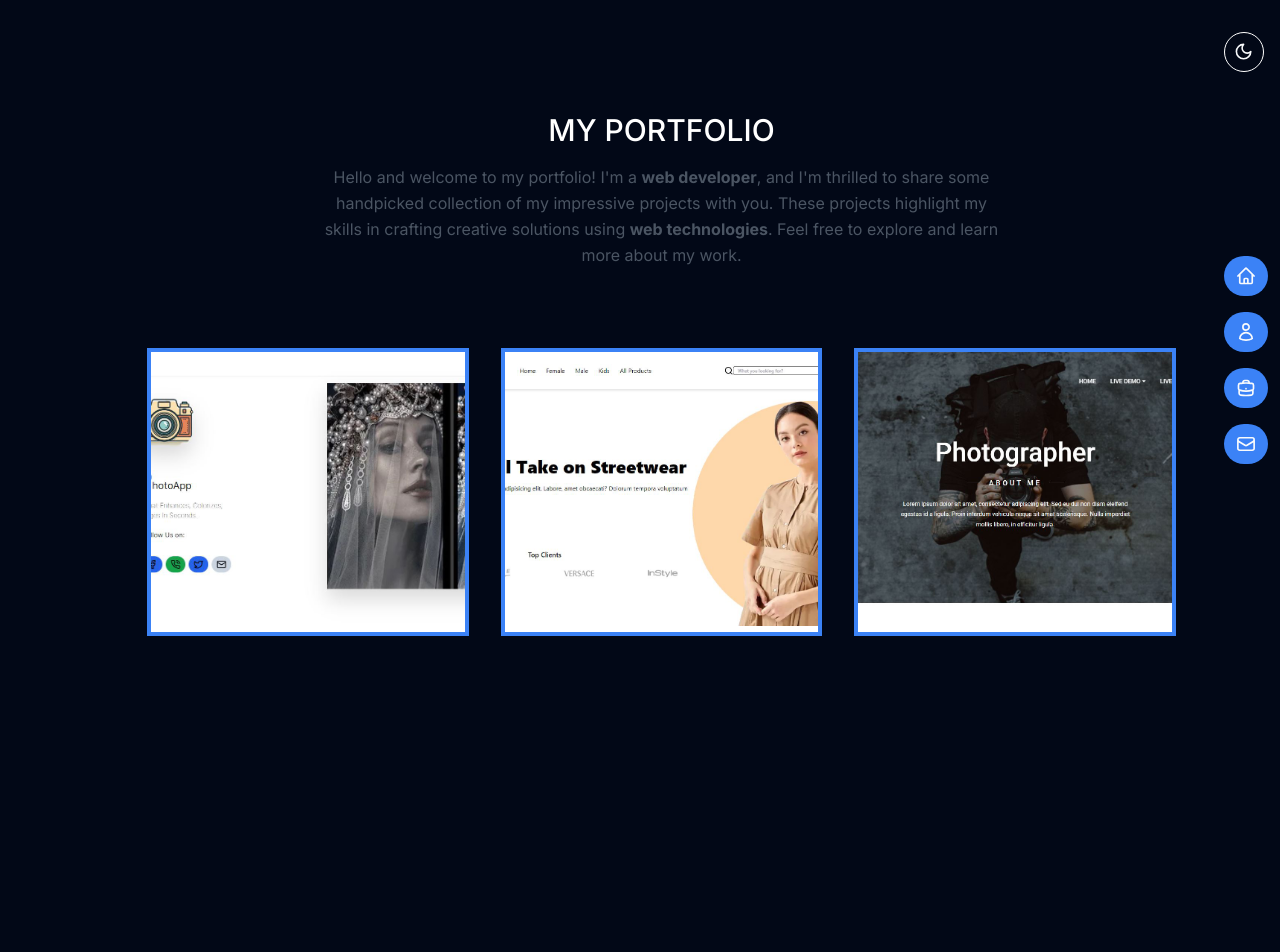
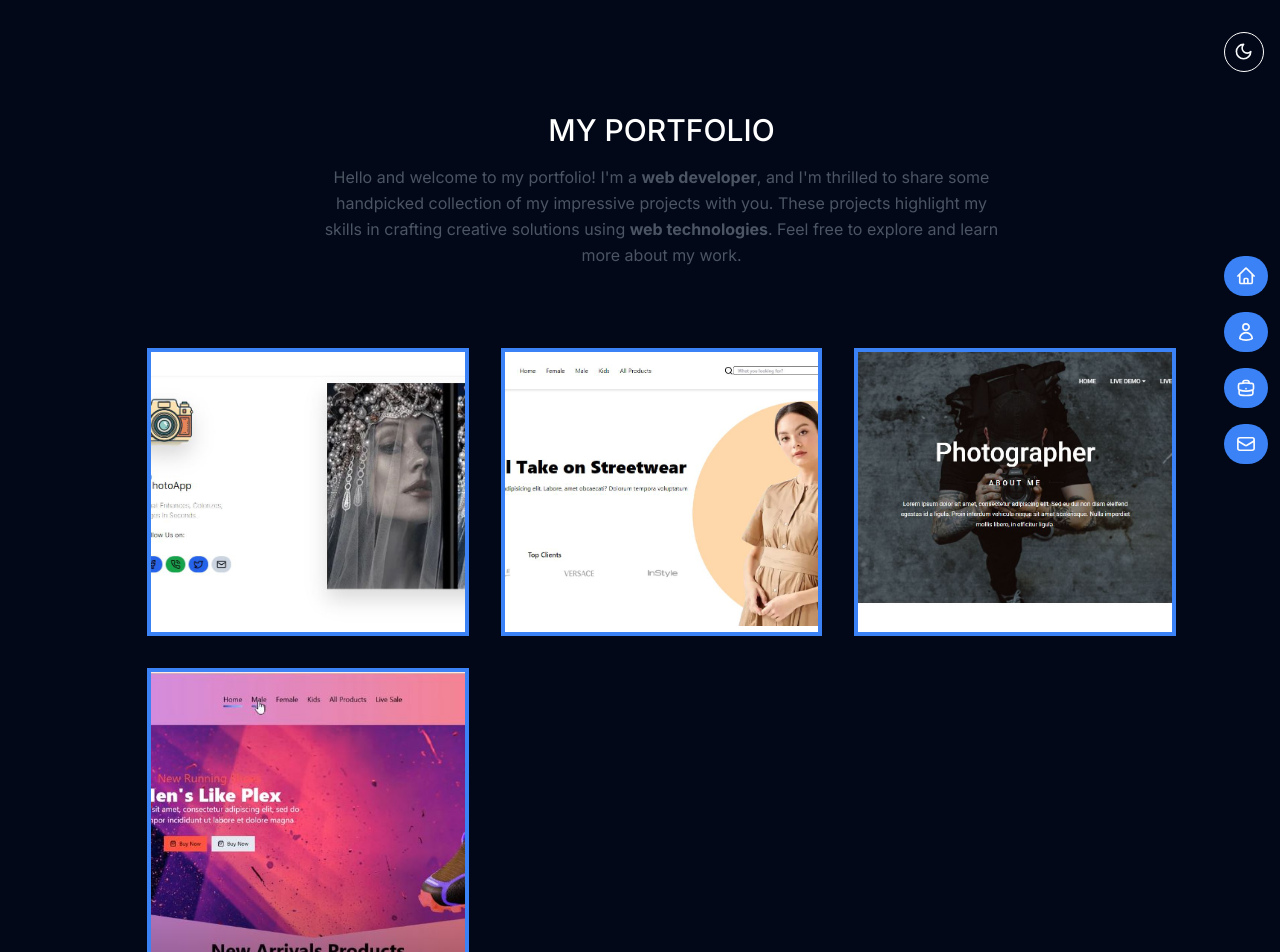
Before and after one commit to bro-maanii/My-portfolio, a Next.js app: page /Work in a window 1280 px wide. Shown: the top 952 px of the page. Before the commit the page ends 800 px from the top, so only its background shows below. Built offline with nearby package versions, Linux system fonts and the light colour scheme.

Commit message:
Updating work

```diff
--- a/src/app/Work/page.tsx
+++ b/src/app/Work/page.tsx
@@ -2,6 +2,7 @@ import React from "react";
 import p2 from "../../../public/projects/work2.png"
 import p1 from "../../../public/projects/work1.png"
 import p3 from "../../../public/projects/work3.png"
+import p4 from "../../../public/projects/work4.png"
 import Project_view from "../Components/Work/Project_view";
 
 function page() {
@@ -27,6 +28,7 @@ function page() {
             <Project_view title="E-commerce Website"  decrption="
 An e-commerce website serves as a virtual marketplace, connecting buyers and sellers online, offering a wide array of products and services, and enabling secure transactions and seamless shopping experiences" img={p2} LiveURL='https://dine-market-sigma-smoky.vercel.app/' codeURL='https://github.com/bro-maanii/DineMarket_Hackathon' />
             <Project_view title="Photography-Web"  decrption="Created a captivating online portfolio for a talented photographer, providing a visually stunning showcase of their work. The website elegantly presents their creativity, helping them leave a lasting impression on clients and enthusiasts alike" img={p1} LiveURL='https://photography-orcin.vercel.app/' codeURL='https://github.com/bro-maanii/Photography-web' />
+            <Project_view title="Shoes Shop"  decrption="An e-commerce Shoes website serves as a virtual marketplace, connecting buyers and sellers online, offering a wide array of products and services, and enabling secure transactions and seamless shopping experiences" img={p4} LiveURL='https://www.youtube.com/watch?v=pQVPVnjIKj4&t=4s' codeURL='https://github.com/bro-maanii/ShoesShop' />
             {/* <Project_view title="Br" project_Name="ds" decrption="Sweater" img={p1}/>
             <Project_view title="Br" project_Name="ds" decrption="Sweater" img={p1}/>
             <Project_view title="Br" project_Name="ds" decrption="Sweater" img={p1}/> */}
--- a/src/components/Type-effect.tsx
+++ b/src/components/Type-effect.tsx
@@ -9,7 +9,7 @@ function Typeeffect() {
         options={
           {strings:[
             "Frontend Web Developer",
-            "Node.js Developer",
+            "Nextjs Developer",
             "Software Engineer"
           ],
           autoStart:true,
```
Also changed, not shown: public/projects/work4.png (added).
